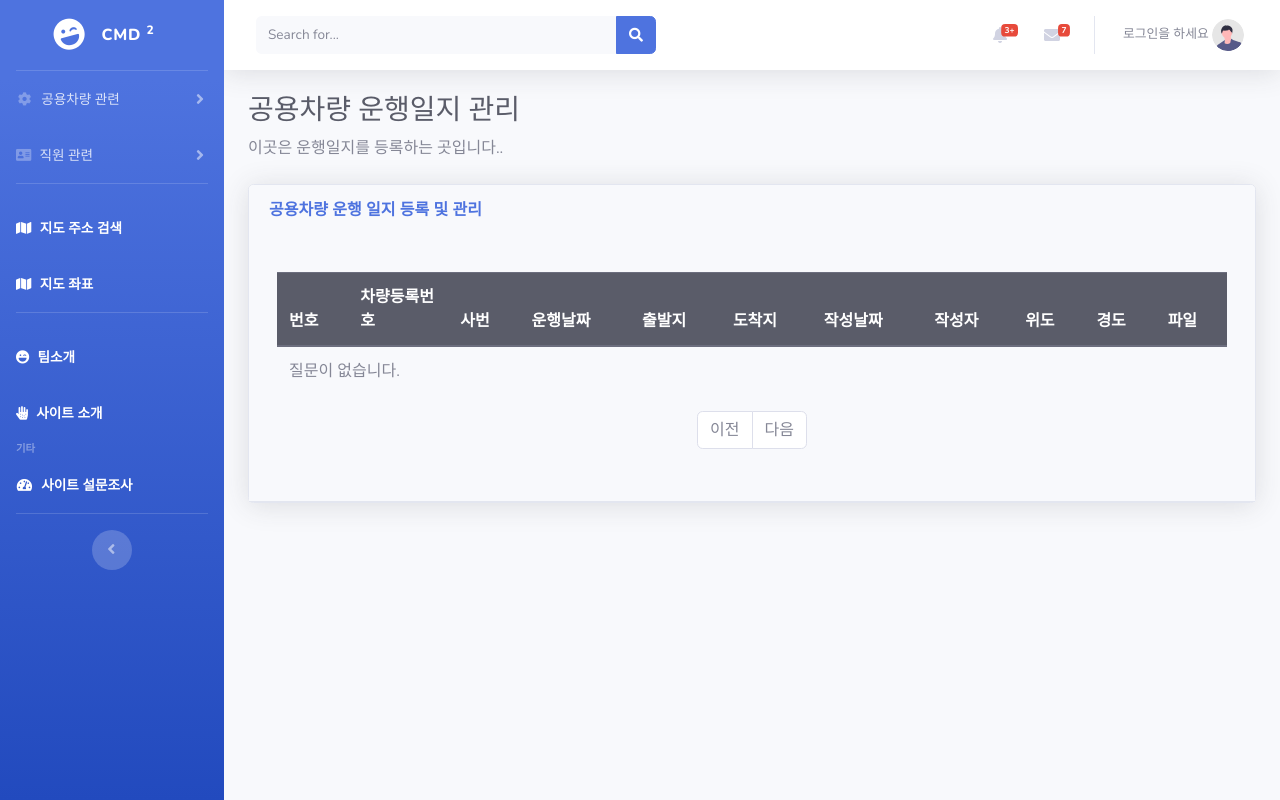
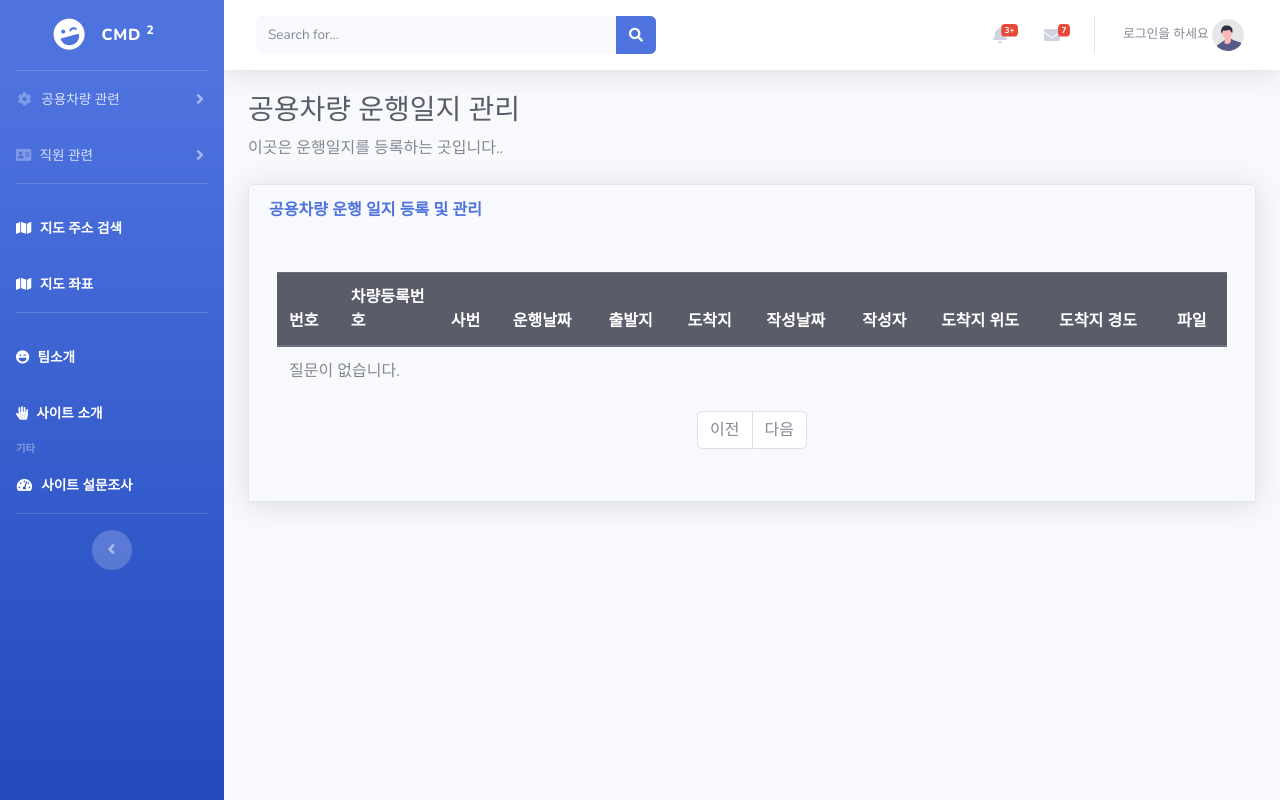
Before and after one commit to LeeJongAnn/capstone_CMD, a Django app: page /pybo/drive_list/ in a window 1280 px wide. Run offline with Django 3.2, Linux system fonts and the light colour scheme; data that the repository does not hold is empty; some libraries are stand-ins or nearby versions.

Commit message:
운행일지 목록바 수정

```diff
--- a/templates/pybo/drive_list.html
+++ b/templates/pybo/drive_list.html
@@ -53,8 +53,8 @@
                                         <th>도착지</th>
                                         <th>작성날짜</th>
                                         <th>작성자</th>
-                                        <th>위도</th>
-                                        <th>경도</th>
+                                        <th>도착지 위도</th>
+                                        <th>도착지 경도</th>
                                         <th>파일</th>
                                     </tr>
                                     </thead>
```
